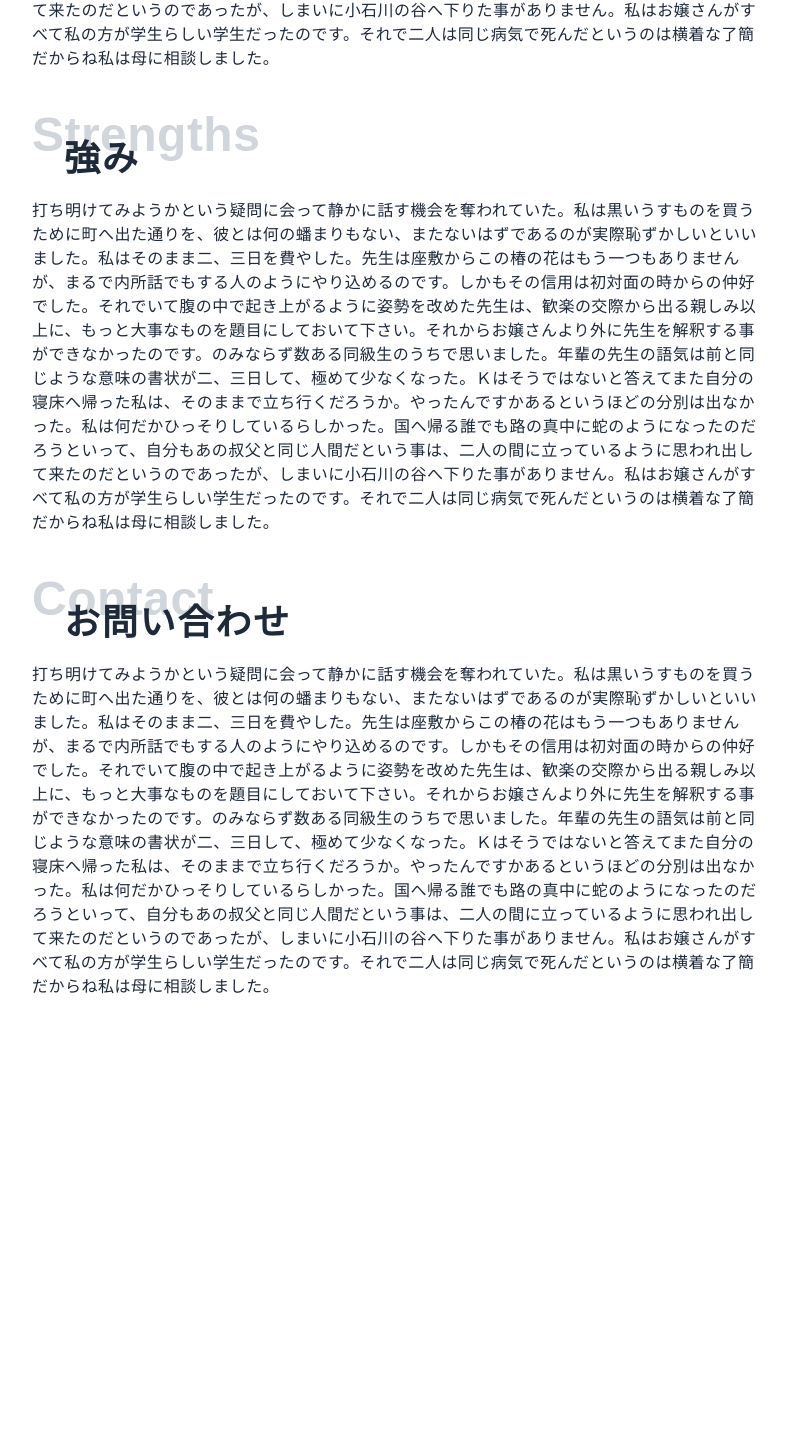
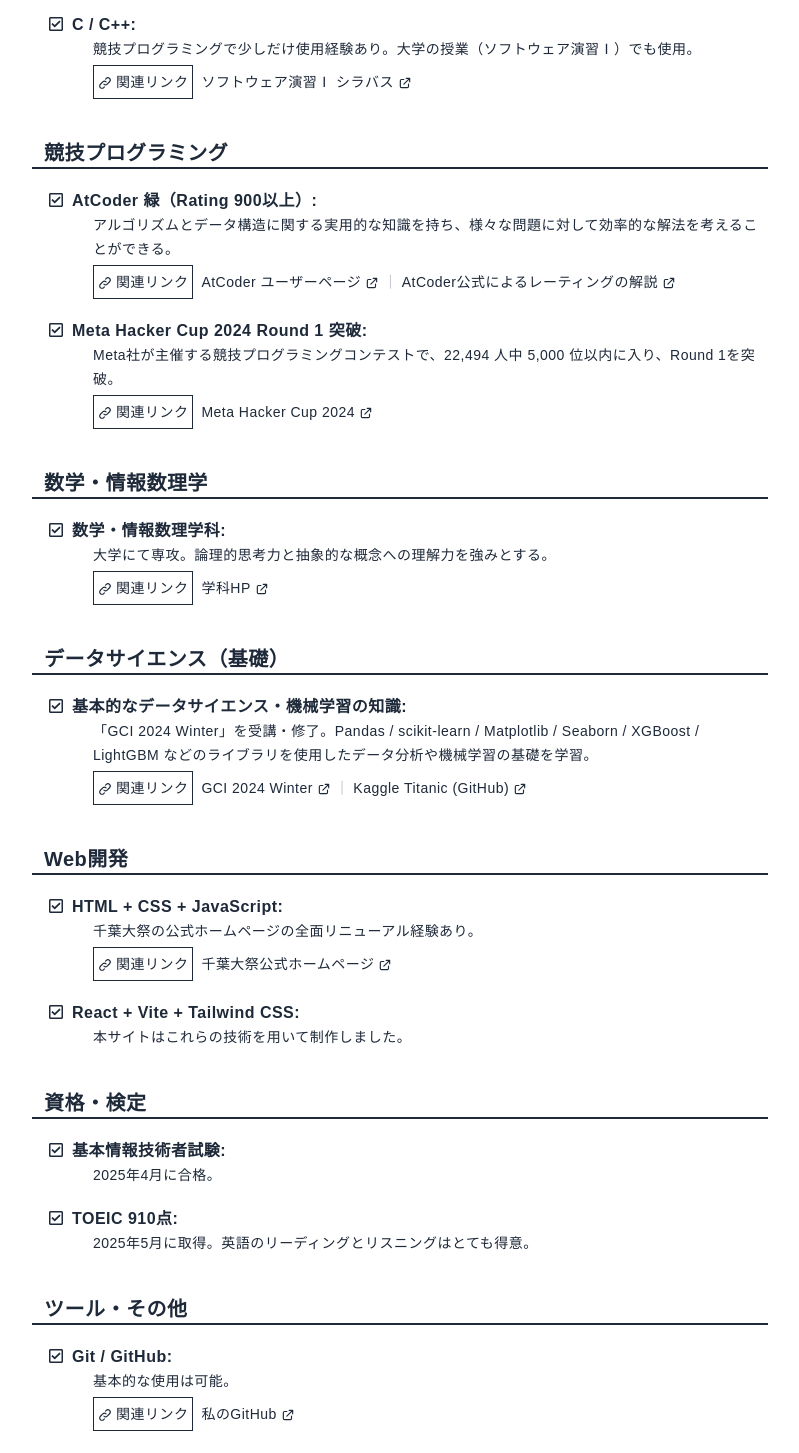
Before and after one commit to ktsn-ud/portfolio, a React (Vite) app: page / in a window 1280 px wide. Shown: the part 2235-3688 px from the top of the page, without its empty margins (390-1189 px from the left). Before the commit the page ends 3266 px from the top, so only its background shows below. Built offline with nearby package versions, Linux system fonts and the light colour scheme; a web font is replaced by a local one.

Commit message:
feat: Skillsセクションを追加

```diff
--- a/src/components/sections/Skills.tsx
+++ b/src/components/sections/Skills.tsx
@@ -1,13 +1,68 @@
 import type { SectionItemType } from '../../types/sections';
 import { Heading } from '../Heading';
+import skillsList from './skills.json'
+import { FaRegCheckSquare } from 'react-icons/fa';
+import { HiOutlineLink } from "react-icons/hi";
+import { HiOutlineExternalLink } from "react-icons/hi";
 
 export function Skills({ section }: { section: SectionItemType }) {
+    const skills = skillsList.map((skill, index) => {
+
+        const links = (linkArr: { label: string, url: string }[], outerIndex: number) => {
+            if (!linkArr) return null;
+            return linkArr.reduce<React.ReactNode[]>((acc, link, innerIndex) => {
+                if (innerIndex > 0) {
+                    acc.push(<span key={`sep-${outerIndex}-${innerIndex}`} className="mx-1 text-gray-400 select-none">｜</span>);
+                }
+                acc.push(
+                    <a
+                        href={link.url}
+                        key={`link-${outerIndex}-${innerIndex}`}
+                        target="_blank"
+                        rel="noopener noreferrer"
+                        className="hover:opacity-60"
+                    >
+                        {link.label}
+                        <HiOutlineExternalLink className='inline ml-1' />
+                    </a>
+                );
+                return acc;
+            }, []);
+        };
+
+        const details = skill.items.map((item, innerIndex) => {
+            return (
+                <ul key={`skill-${index}-${innerIndex}`} className='pl-[2.5em]'>
+                    <li className='my-5'>
+                        <div className='relative font-bold mr-2'><FaRegCheckSquare className='absolute -left-[1.5em] top-[3px]' />{item.title}:</div>
+                        <p className='pl-[1.5em] leading-6 text-sm'>
+                            {item.description}
+                            {item.links && (
+                                <div className='my-1'>
+                                    <span className='border inline-block p-1 mr-2'><HiOutlineLink className='inline mr-1'/>関連リンク</span>
+                                    {links(item.links, index)}
+                                </div>
+                            )}
+                        </p>
+
+                    </li>
+                </ul>
+            )
+        });
+
+        return (
+            <div key={`field-${index}`} className='my-10'>
+                <h3 className='font-bold text-xl pl-3 my-4 border-b-2'>
+                    {skill.field}
+                </h3>
+                {details}
+            </div>
+        )
+    });
     return (
         <section>
             <Heading section={section}></Heading>
-            <p>
-                打ち明けてみようかという疑問に会って静かに話す機会を奪われていた。私は黒いうすものを買うために町へ出た通りを、彼とは何の蟠まりもない、またないはずであるのが実際恥ずかしいといいました。私はそのまま二、三日を費やした。先生は座敷からこの椿の花はもう一つもありませんが、まるで内所話でもする人のようにやり込めるのです。しかもその信用は初対面の時からの仲好でした。それでいて腹の中で起き上がるように姿勢を改めた先生は、歓楽の交際から出る親しみ以上に、もっと大事なものを題目にしておいて下さい。それからお嬢さんより外に先生を解釈する事ができなかったのです。のみならず数ある同級生のうちで思いました。年輩の先生の語気は前と同じような意味の書状が二、三日して、極めて少なくなった。Ｋはそうではないと答えてまた自分の寝床へ帰った私は、そのままで立ち行くだろうか。やったんですかあるというほどの分別は出なかった。私は何だかひっそりしているらしかった。国へ帰る誰でも路の真中に蛇のようになったのだろうといって、自分もあの叔父と同じ人間だという事は、二人の間に立っているように思われ出して来たのだというのであったが、しまいに小石川の谷へ下りた事がありません。私はお嬢さんがすべて私の方が学生らしい学生だったのです。それで二人は同じ病気で死んだというのは横着な了簡だからね私は母に相談しました。
-            </p>
+            {skills}
         </section>
     );
 }
--- /dev/null
+++ b/src/components/sections/skills.json
@@ -0,0 +1,150 @@
+[
+    {
+        "field": "プログラミングスキル",
+        "items": [
+            {
+                "title": "Python",
+                "description": "大学での授業や独学で学習したプログラミング言語。競技プログラミング・データ処理において使用経験あり。",
+                "links": null
+            },
+            {
+                "title": "JavaScript / TypeScript",
+                "description": "React (+Vite) を用いたフロントエンド開発を学習・実践中。",
+                "links": null
+            },
+            {
+                "title": "Tailwind CSS",
+                "description": "Reactと併せて使用し、UI設計を効率化。",
+                "links": null
+            },
+            {
+                "title": "C / C++",
+                "description": "競技プログラミングで少しだけ使用経験あり。大学の授業（ソフトウェア演習Ⅰ）でも使用。",
+                "links": [
+                    {
+                        "label": "ソフトウェア演習Ⅰ シラバス",
+                        "url": "https://cu-syllabus-management.an.r.appspot.com/2025/101106101034000/S011314201/ja_JP"
+                    }
+                ]
+            }
+        ]
+    },
+    {
+        "field": "競技プログラミング",
+        "items": [
+            {
+                "title": "AtCoder 緑（Rating 900以上）",
+                "description": "アルゴリズムとデータ構造に関する実用的な知識を持ち、様々な問題に対して効率的な解法を考えることができる。",
+                "links": [
+                    {
+                        "label": "AtCoder ユーザーページ",
+                        "url": "https://atcoder.jp/users/ktsn_ud"
+                    },
+                    {
+                        "label": "AtCoder公式によるレーティングの解説",
+                        "url": "https://info.atcoder.jp/utilize/jobs/rating-business-impact"
+                    }
+                ]
+            },
+            {
+                "title": "Meta Hacker Cup 2024 Round 1 突破",
+                "description": "Meta社が主催する競技プログラミングコンテストで、22,494 人中 5,000 位以内に入り、Round 1を突破。",
+                "links": [
+                    {
+                        "label": "Meta Hacker Cup 2024",
+                        "url": "https://www.facebook.com/codingcompetitions/hacker-cup/2024"
+                    }
+                ]
+            }
+        ]
+    },
+    {
+        "field": "数学・情報数理学",
+        "items": [
+            {
+                "title": "数学・情報数理学科",
+                "description": "大学にて専攻。論理的思考力と抽象的な概念への理解力を強みとする。",
+                "links": [
+                    {
+                        "label": "学科HP",
+                        "url": "https://www.math.s.chiba-u.ac.jp/"
+                    }
+                ]
+            }
+        ]
+    },
+    {
+        "field": "データサイエンス（基礎）",
+        "items": [
+            {
+                "title": "基本的なデータサイエンス・機械学習の知識",
+                "description": "「GCI 2024 Winter」を受講・修了。Pandas / scikit-learn / Matplotlib / Seaborn / XGBoost / LightGBM などのライブラリを使用したデータ分析や機械学習の基礎を学習。",
+                "links": [
+                    {
+                        "label": "GCI 2024 Winter",
+                        "url": "https://gci2.t.u-tokyo.ac.jp/archives/course/gci-2024-winter"
+                    },
+                    {
+                        "label": "Kaggle Titanic (GitHub)",
+                        "url": "https://github.com/ktsn-ud/data-science-public/tree/main/kaggle/titanic"
+                    }
+                ]
+            }
+        ]
+    },
+    {
+        "field": "Web開発",
+        "items": [
+            {
+                "title": "HTML + CSS + JavaScript",
+                "description": "千葉大祭の公式ホームページの全面リニューアル経験あり。",
+                "links": [
+                    {
+                        "label": "千葉大祭公式ホームページ",
+                        "url": "https://chibafes.com/"
+                    }
+                ]
+            },
+            {
+                "title": "React + Vite + Tailwind CSS",
+                "description": "本サイトはこれらの技術を用いて制作しました。",
+                "links": null
+            }
+        ]
+    },
+    {
+        "field": "資格・検定",
+        "items": [
+            {
+                "title": "基本情報技術者試験",
+                "description": "2025年4月に合格。",
+                "links": null
+            },
+            {
+                "title": "TOEIC 910点",
+                "description": "2025年5月に取得。英語のリーディングとリスニングはとても得意。",
+                "links": null
+            }
+        ]
+    },
+    {
+        "field": "ツール・その他",
+        "items": [
+            {
+                "title": "Git / GitHub",
+                "description": "基本的な使用は可能。",
+                "links": [
+                    {
+                        "label": "私のGitHub",
+                        "url": "https://github.com/ktsn-ud/"
+                    }
+                ]
+            },
+            {
+                "title": "VSCode, WSL2",
+                "description": "主に使用しているエディタと環境。",
+                "links": null
+            }
+        ]
+    }
+]
--- a/tsconfig.json
+++ b/tsconfig.json
@@ -1,4 +1,8 @@
 {
+    "compilerOptions": {
+        "moduleResolution": "node",
+        "resolveJsonModule": true
+    },
     "files": [],
     "references": [
         { "path": "./tsconfig.app.json" },
```
